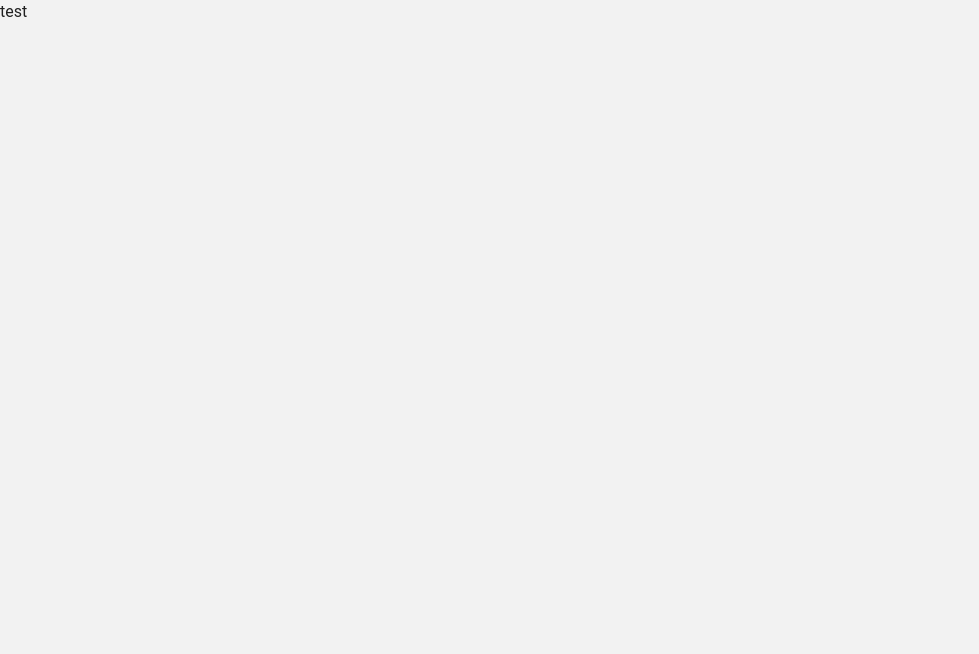
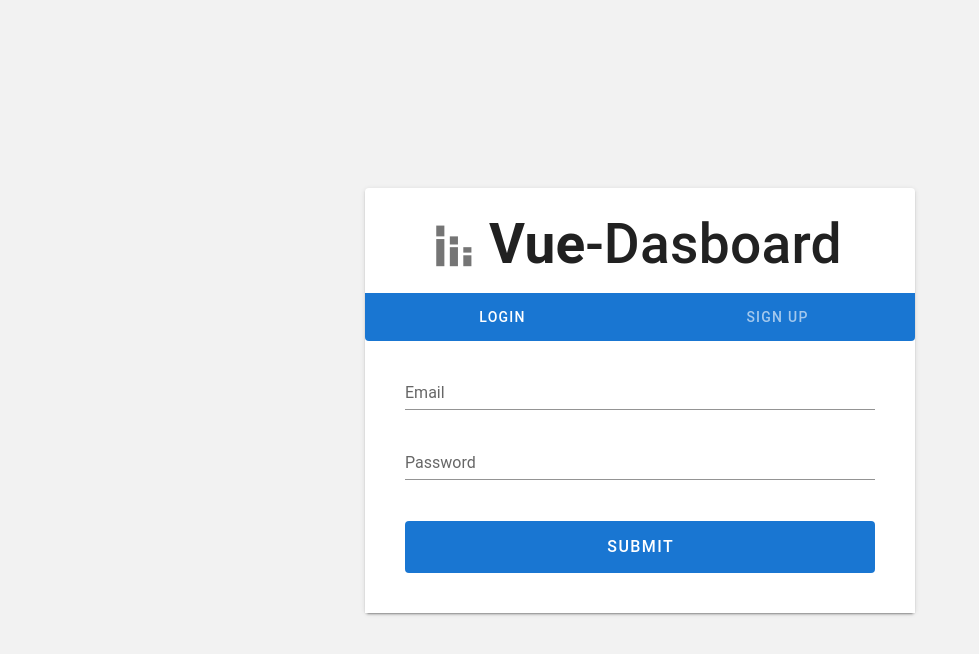
Before and after one commit to Faryyaz/vue-dashboard, a Vue app: page /login in a window 1280 px wide. Shown: the top 654 px of the page, without its empty margins (0-979 px from the left). Built offline with nearby package versions, Linux system fonts and the light colour scheme.

Commit message:
New views for login and sign up WIP

```diff
--- a/src/components/SideBar.vue
+++ b/src/components/SideBar.vue
@@ -95,9 +95,9 @@ export default class SideBar extends Vue {
             ],
         },
         {
-            title: "Account",
+            title: "Profile",
             icon: "account_box",
-            to: "Account",
+            to: "Profile",
         },
         {
             title: "Admin",
--- a/src/router/index.ts
+++ b/src/router/index.ts
@@ -1,10 +1,10 @@
 import Vue from 'vue'
 import VueRouter, { RouteConfig } from 'vue-router'
-import Login from '../views/Login.vue'
+import Account from '../views/Account.vue'
 import Overview from '../views/Overview.vue'
 import Analytics from '../views/Analytics.vue'
 import Users from '../views/Users.vue'
-import Account from '../views/Account.vue'
+import Profile from '../views/Profile.vue'
 
 Vue.use(VueRouter)
 
@@ -13,9 +13,19 @@ const routes: Array<RouteConfig> = [
         path: '/login',
         name: 'Login',
         meta: {
-            layout: 'no-side-bar'
+            layout: 'no-side-bar',
+            param: 'login'
         },
-        component: Login
+        component: Account
+    },
+    {
+        path: '/signup',
+        name: 'SignUp',
+        meta: {
+            layout: 'no-side-bar',
+            param: 'signup'
+        },
+        component: Account
     },
     {
         path: '/',
@@ -46,12 +56,12 @@ const routes: Array<RouteConfig> = [
         component: Users
     },
     {
-        path: '/account',
-        name: 'Account',
+        path: '/profile',
+        name: 'Profile',
         meta: {
             layout: 'default'
         },
-        component: Account
+        component: Profile
     }
 ]
 
--- a/src/views/Account.vue
+++ b/src/views/Account.vue
@@ -1,64 +1,46 @@
 <template>
-    <v-card :loading="loading" max-width="374">
-        <template slot="progress">
-            <v-progress-linear
-                color="deep-purple"
-                height="10"
-                indeterminate
-            ></v-progress-linear>
-        </template>
-
-        <v-img
-            height="250"
-            src="https://cdn.vuetifyjs.com/images/cards/cooking.png"
-        ></v-img>
-
-        <v-card-title>Jane Smith</v-card-title>
-        <v-card-subtitle> Admin </v-card-subtitle>
-        <v-card-text>
-            <div>
-                Small plates, salads & sandwiches - an intimate setting with 12
-                indoor seats plus patio seating.
-            </div>
-        </v-card-text>
-
-        <v-divider class="mx-4"></v-divider>
-
-        <v-card-title>Tonight's availability</v-card-title>
-
-        <v-card-text>
-            <v-chip-group
-                v-model="selection"
-                active-class="deep-purple accent-4 white--text"
-                column
-            >
-                <v-chip>5:30PM</v-chip>
-
-                <v-chip>7:30PM</v-chip>
-
-                <v-chip>8:00PM</v-chip>
-
-                <v-chip>9:00PM</v-chip>
-            </v-chip-group>
-        </v-card-text>
-
-        <v-card-actions>
-            <v-btn color="deep-purple lighten-2" text @click="change()">
-                Reserve
-            </v-btn>
-        </v-card-actions>
-    </v-card>
+    <v-layout fill-height align-center>
+        <v-flex>
+            <v-card max-width="550px" class="mx-auto">
+                <v-card-title class="pt-6">
+                    <div class="d-flex align-center mx-auto">
+                        <v-icon size="65" style="margin-left: -18px" class="mr-1">stacked_bar_chart</v-icon>
+                        <span style="font-size: 55px" class="font-weight-bold">Vue</span>
+                        <span style="font-size: 55px">-Dasboard</span>
+                    </div>
+                </v-card-title>
+                <v-tabs fixed-tabs
+                    background-color="primary"
+                    hide-slider
+                    dark>
+                    <template v-for="name in tabs.names">
+                        <v-tab ripple :key="name">{{ name }}</v-tab>
+                    </template>
+                    <template v-for="(component, index) in tabs.components">
+                        <v-tab-item :key="index" class="py-5 px-10">
+                            <component :is="component"></component>
+                        </v-tab-item>
+                    </template>
+                </v-tabs>
+            </v-card>
+        </v-flex>
+    </v-layout>
 </template>
 <script lang="ts">
 import { Component, Vue } from "vue-property-decorator";
+import Login from "./Login.vue";
+import SignUp from "./SignUp.vue";
 
-@Component
+@Component({
+    components: {
+        Login,
+        SignUp,
+    },
+})
 export default class Account extends Vue {
-    selection = 1;
-    loading = false;
-
-    change() {
-        return;
-    }
+    tabs = {
+        names: ["Login", "Sign up"],
+        components: [Login, SignUp],
+    };
 }
 </script>
--- a/src/views/Login.vue
+++ b/src/views/Login.vue
@@ -1,13 +1,49 @@
 <template>
-    <div>
-        test
-    </div>
+    <v-form>
+        <template v-for="field in form">
+            <component
+                :key="field.attr.name"
+                :is="field.type"
+                v-model="field.value"
+                v-bind="field.attr">
+            </component>
+        </template>
+        <v-btn
+            type="submit"
+            color="primary"
+            block
+            depressed
+            class="my-5"
+            x-large>
+            Submit
+        </v-btn>
+    </v-form>
 </template>
 <script lang="ts">
 import { Component, Vue } from 'vue-property-decorator'
 
 @Component
 export default class Login extends Vue {
-
+    form = {
+        email: {
+            type: 'v-text-field',
+            value: '',
+            attr: {
+                label: 'Email',
+                name: 'email',
+                required: true
+            }
+        },
+        password: {
+            type: 'v-text-field',
+            value: '',
+            attr: {
+                type: 'password',
+                label: 'Password',
+                name: 'password',
+                required: true
+            }
+        }
+    }
 }
 </script>
--- /dev/null
+++ b/src/views/Profile.vue
@@ -0,0 +1,51 @@
+<template>
+    <v-card max-width="374">
+        <v-sheet
+            height="150px"
+            color="primary">
+            <v-layout align-center fill-height>
+                <v-flex class="text-center">
+                    <v-icon dark size="100">face</v-icon>
+                </v-flex>
+            </v-layout>
+        </v-sheet>
+
+        <v-card-title>Jane Smith</v-card-title>
+        <v-card-text>
+            <div>
+                This user has access to admin section.
+            </div>
+        </v-card-text>
+
+        <v-divider class="mx-4"></v-divider>
+
+        <v-card-title>Account type</v-card-title>
+
+        <v-card-text>
+            <v-chip-group
+                v-model="selection"
+                active-class="primary white--text"
+                column
+            >
+                <v-chip>Visitor</v-chip>
+
+                <v-chip>Staff</v-chip>
+
+                <v-chip>Admin</v-chip>
+            </v-chip-group>
+        </v-card-text>
+    </v-card>
+</template>
+<script lang="ts">
+import { Component, Vue } from "vue-property-decorator";
+
+@Component
+export default class Profile extends Vue {
+    selection = 2;
+    loading = false;
+
+    change() {
+        return;
+    }
+}
+</script>
--- /dev/null
+++ b/src/views/SignUp.vue
@@ -0,0 +1,11 @@
+<template>
+    <div>
+        sign up
+    </div>
+</template>
+<script lang="ts">
+import { Component, Vue } from 'vue-property-decorator'
+
+@Component
+export default class SignUp extends Vue {}
+</script>
```
